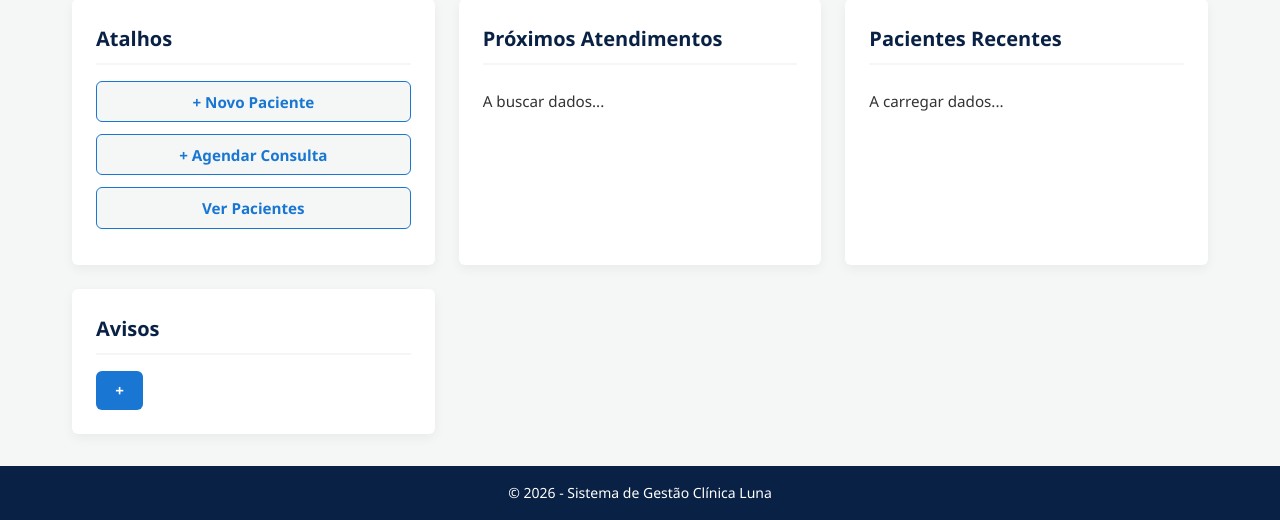
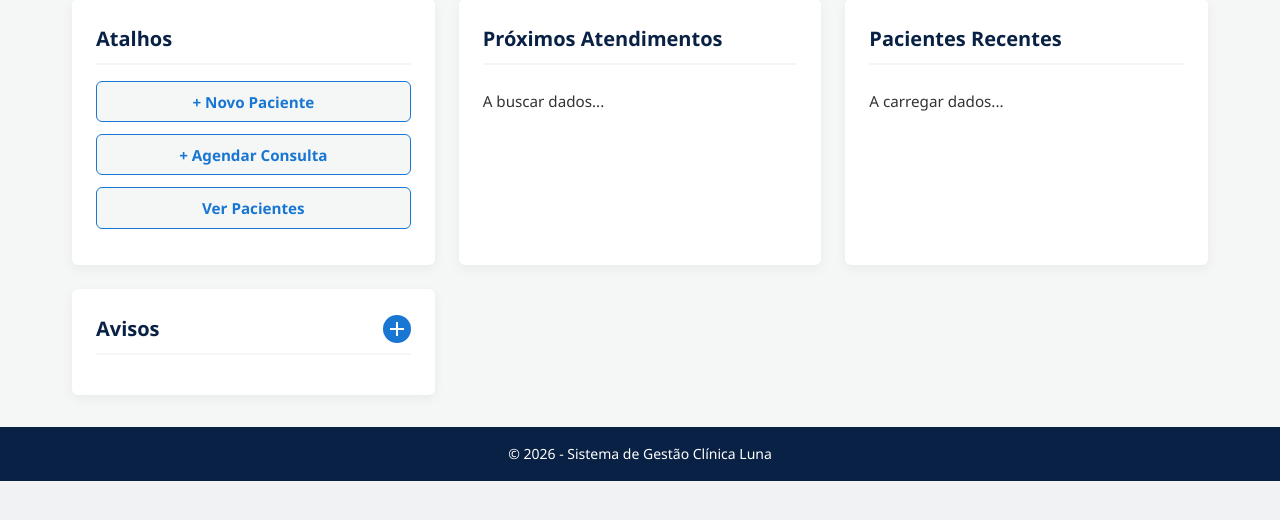
Before and after one commit to GrizzlyTorres/Sistema-Luna, a PHP site: page /html/index.html in a window 1280 px wide. Shown: the part 369-889 px from the top of the page. After the commit the page ends 850 px from the top, so only its background shows below. Run offline with PHP 8.4, Linux system fonts and the light colour scheme.

Commit message:
Adição de estilos para as funcionalidades de aviso

```diff
--- a/SistemaLuna/frontend/css/dashboard.css
+++ b/SistemaLuna/frontend/css/dashboard.css
@@ -53,3 +53,88 @@
     display: flex;
     gap: 8px; /* Dá um espaçamento entre os botões */
 }
+
+.card-avisos .topo-avisos {
+    display: flex;
+    justify-content: space-between;
+    align-items: center;
+    border-bottom: 2px solid var(--cor-fundo);
+    padding-bottom: 0.5rem;
+    margin-bottom: 1rem;
+}
+
+.card-avisos .topo-avisos h2 {
+    border-bottom: none;
+    margin-bottom: 0;
+    padding-bottom: 0;
+}
+
+.btn-add-aviso {
+    flex-shrink: 0;
+    width: 28px;
+    height: 28px;
+    min-width: 28px;
+    padding: 0;
+    border-radius: 50%;
+    background-color: var(--cor-primaria);
+    border: none;
+    cursor: pointer;
+    position: relative;
+    color: transparent;
+}
+
+.btn-add-aviso::before {
+    content: '';
+    position: absolute;
+    background-color: white;
+    width: 14px;
+    height: 2px;
+    top: 50%;
+    left: 50%;
+    transform: translate(-50%, -50%);
+}
+
+.btn-add-aviso::after {
+    content: '';
+    position: absolute;
+    background-color: white;
+    width: 2px;
+    height: 14px;
+    top: 50%;
+    left: 50%;
+    transform: translate(-50%, -50%);
+}
+
+.btn-add-aviso:hover {
+    background-color: var(--cor-primaria-hover);
+}
+
+#lista-avisos li.item-aviso {
+    align-items: flex-start;
+    gap: 0.75rem;
+    cursor: pointer;
+    transition: background-color 0.2s;
+    border-radius: 4px;
+}
+
+#lista-avisos li.item-aviso:hover {
+    background-color: #f4f7f6;
+}
+
+.aviso-texto {
+    flex: 1;
+    min-width: 0;
+    overflow: hidden;
+    text-overflow: ellipsis;
+    white-space: nowrap;
+}
+
+.aviso-texto.expandido {
+    white-space: normal;
+    word-break: break-word;
+    text-overflow: clip;
+}
+
+.btn-excluir-aviso {
+    flex-shrink: 0;
+}
```
